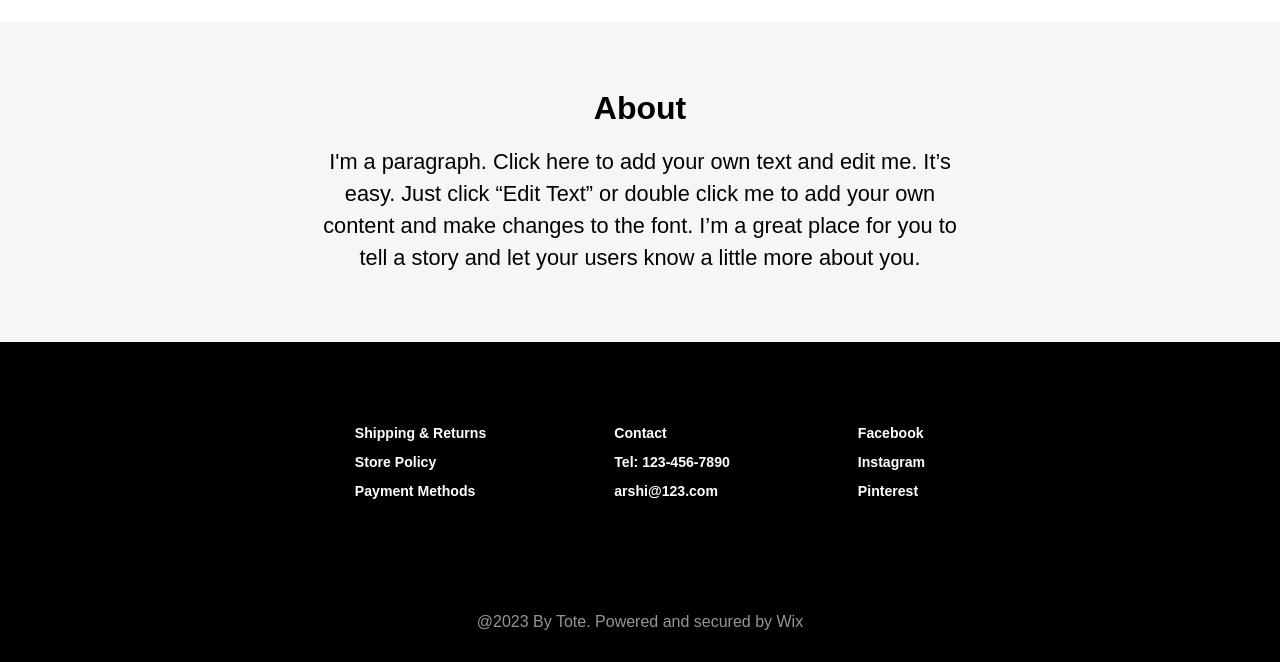
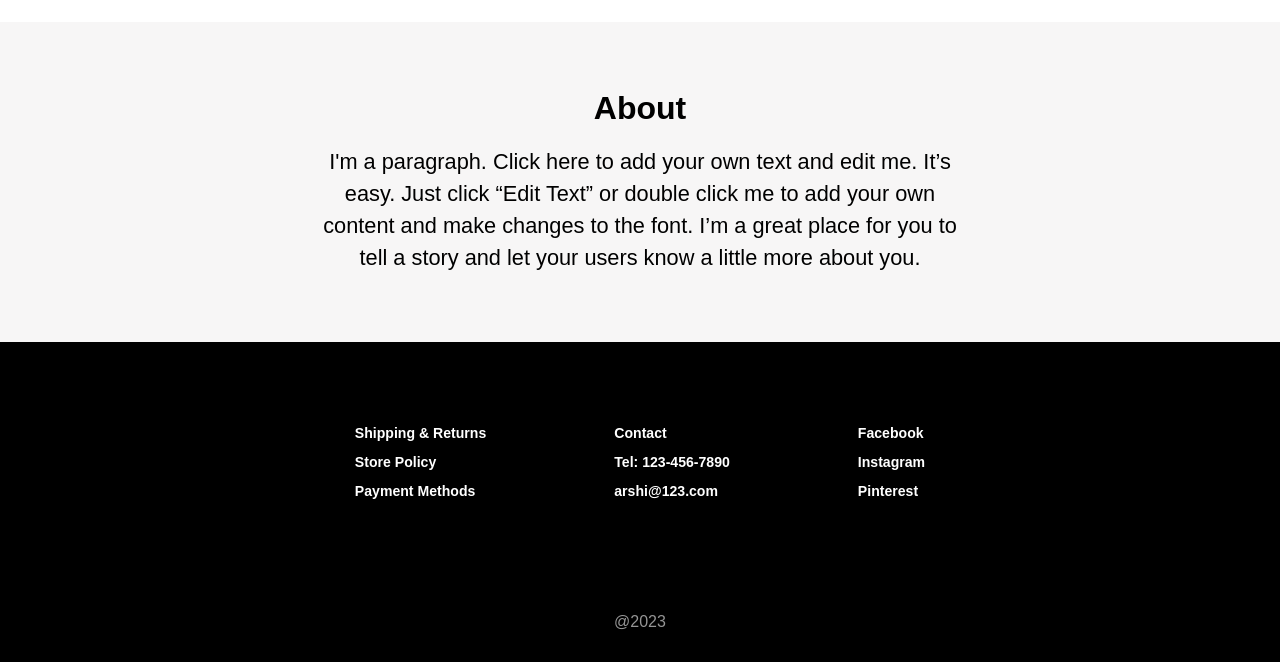
Before and after one commit to arshi19/ECommerce-website, a plain HTML site: page index.html in a window 1280 px wide. Shown: the part 1229-1891 px from the top of the page. Drawn offline with nearby package versions, Linux system fonts and the light colour scheme.

Commit message:
Update index.html

```diff
--- a/index.html
+++ b/index.html
@@ -237,7 +237,7 @@
         </div>
 
         <div class="footer">
-            <p> @2023 By Tote. Powered and secured by Wix</p>
+            <p> @2023</p>
         </div>
 
     </div>
```
